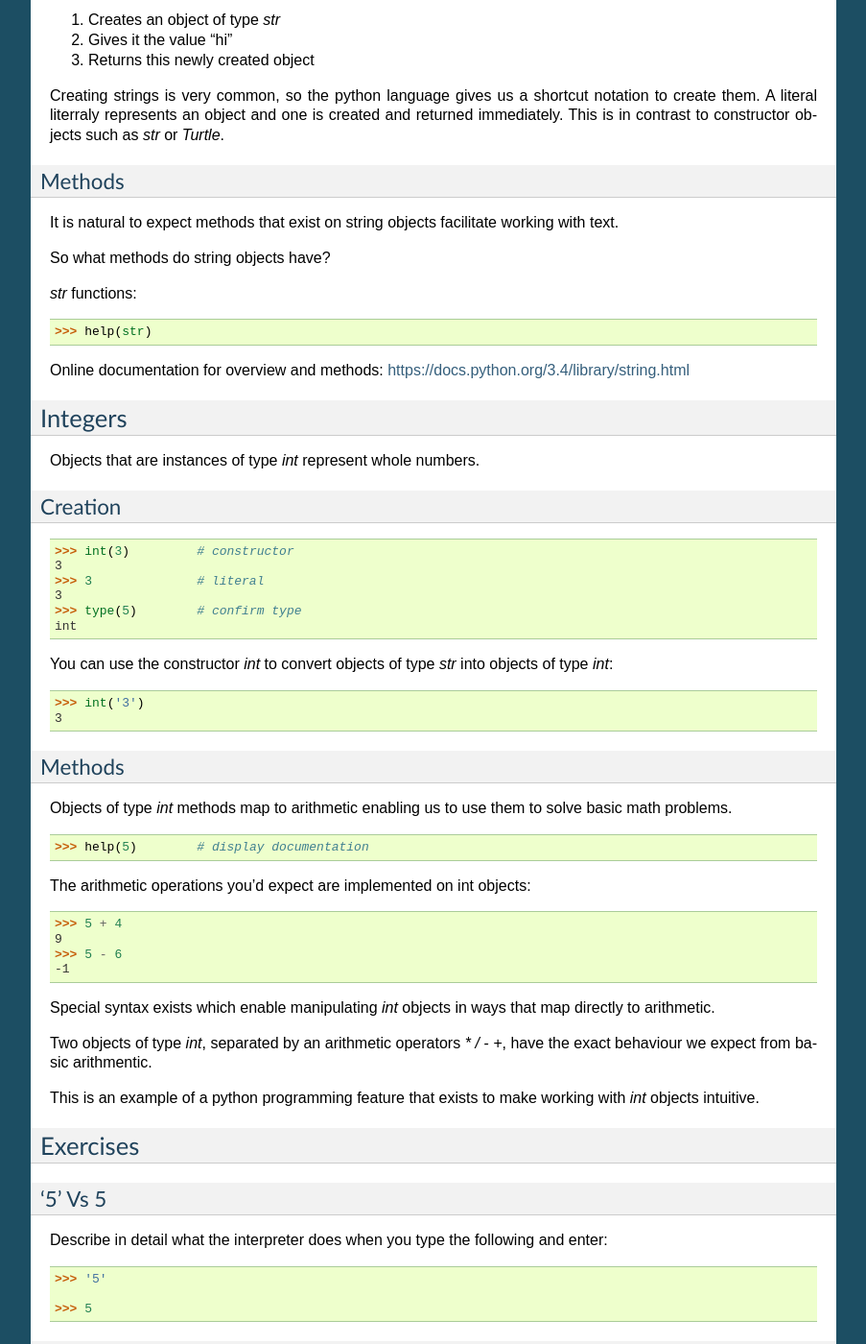
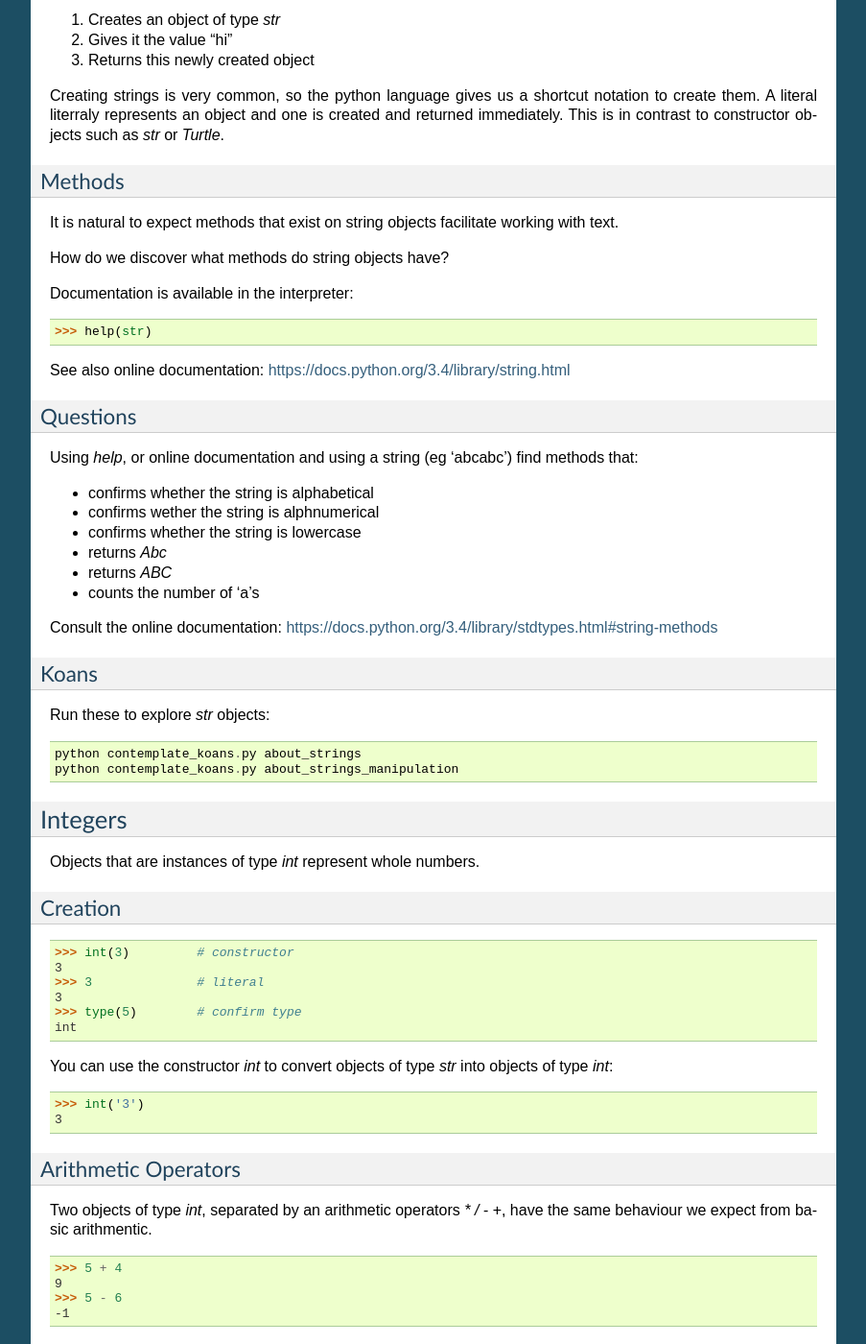
Before and after one commit to gu-lseg/intro-to-programming, a Sphinx documentation site: the page built from source/objects.rst, in a window 1280 px wide and 1400 px high, scrolled down 1637 px. Shown: the whole window at 96% size, without its empty margins (198-1101 px from the left). Built offline with Sphinx 7.4.7, drawn with Linux system fonts in a browser that asks for light colours; pages that are not in the unit, such as notebooks, are missing from menus; some of the changed text lies outside the part shown.

Commit message:
reorganisation

```diff
--- a/source/functions.rst
+++ b/source/functions.rst
@@ -116,6 +116,14 @@
 Scope & Namespaces
 ==================
 
+We have seen two ways to add to a given namespace:
+
+1. An assignment statement adds a name that references an object.
+2. A function definition associates a name with an object of type function.
+
+Functions however create a namespace that is relative only to its block of
+code.
+
 We will use pythontutor to exercise visualising program execution.
 
 http://www.pythontutor.com/visualize.html#mode=edit
@@ -147,12 +155,25 @@
 
 .. image:: /images/inc_visualisation.png
 
+
 You will notice that when execution enters a function, a new 'frame' is
 created. This frame is isolated from the previous frame.
 
 In effect the interpreter creates a new namespace. This namespace is emtpy
 unless parameters pass names and their values.
 
+.. tip::
+
+    A namespace and a frame are different objects. For the purpose of this course
+    however think of them as the same.
+
+Programmatically a name points to an object's location in memory. In a way it is
+synonmymous with the `id` of the object it refers to.
+
+When the interpreter encouters a name it resolves that name by looking up the
+location in memory it points to.
+
+A name effectively tells the interpreter how to find the object you are referring to.
 
 Exercises
 =========
--- a/source/objects.rst
+++ b/source/objects.rst
@@ -107,17 +107,43 @@
 
 It is natural to expect methods that exist on string objects facilitate working with text.
 
-So what methods do string objects have?
+How do we discover what methods do string objects have?
 
-`str` functions::
+Documentation is available in the interpreter::
 
     >>> help(str)
 
-Online documentation for overview and methods: |string_docs|
+See also online documentation: |string_docs|
 
 .. |string_docs| raw:: html
 
     <a href="https://docs.python.org/3.4/library/string.html" target="_blank">https://docs.python.org/3.4/library/string.html</a>
+
+Questions
+---------
+
+Using `help`, or online documentation and using a string (eg 'abcabc') find methods that:
+
+* confirms whether the string is alphabetical
+* confirms wether the string is alphnumerical
+* confirms whether the string is lowercase
+* returns `Abc`
+* returns `ABC`
+* counts the number of 'a's
+
+Consult the online documentation: |string_methods|
+
+.. |string_methods| raw:: html
+
+    <a href="https://docs.python.org/3.4/library/stdtypes.html#string-methods" target="_blank">https://docs.python.org/3.4/library/stdtypes.html#string-methods</a>
+
+Koans
+-----
+
+Run these to explore `str` objects::
+
+    python contemplate_koans.py about_strings
+    python contemplate_koans.py about_strings_manipulation
 
 
 Integers
@@ -143,31 +169,47 @@
     >>> int('3')
     3
 
-Methods
--------
+Arithmetic Operators
+--------------------
 
-Objects of type `int` methods map to arithmetic enabling us to use them to
-solve basic math problems.
+Two objects of type `int`, separated by an arithmetic operators `*` `/` `-` `+`, have the
+same behaviour we expect from basic arithmentic.
 
 ::
-
-    >>> help(5)        # display documentation
-
-The arithmetic operations you'd expect are implemented on int objects::
 
     >>> 5 + 4
     9
     >>> 5 - 6
     -1
 
-Special syntax exists which enable manipulating `int` objects in ways that map
-directly to arithmetic.
+This special syntax exists to make working with `int` objects intuitive.
 
-Two objects of type `int`, separated by an arithmetic operators `*` `/` `-` `+`, have the
-exact behaviour we expect from basic arithmentic.
 
-This is an example of a python programming feature that exists
-to make working with `int` objects intuitive.
+Comparison Operators
+--------------------
+
+Likewise two objects of type `int`, separated by an comparison operators `==`
+`>=` `<=` `<` `>`, have the same behaviour we expect.
+
+These are expressions and these evaluate to `True` or `False`.
+
+::
+
+    >>> 5 == 4
+    False
+    >>> 5 < 6
+    True
+    >>> 6 <= 6
+    True
+
+Again the special syntax exists to fit our existing expectations.
+
+Koans
+-----
+
+Run these to explore `int` objects::
+
+    python contemplate_koans.py about_integers
 
 
 Exercises
@@ -201,33 +243,3 @@
 
 Try the same above but this time using `*` instead of `+`. What can you
 conclude of the meaning of `*`?
-
-
-`str` methods
--------------
-
-Using the `help`, or the online documentation and a string (eg 'abcabc') find methods that:
-
-* confirms whether the string is alphabetical
-* confirms wether the string is alphnumerical
-* confirms whether the string is lowercase
-* returns `Abc`
-* returns `ABC`
-* counts the number of 'a's
-
-Consult the online documentation: |string_methods|
-
-.. |string_methods| raw:: html
-
-    <a href="https://docs.python.org/3.4/library/stdtypes.html#string-methods" target="_blank">https://docs.python.org/3.4/library/stdtypes.html#string-methods</a>
-
-
-Koans & `str`
--------------
-
-In these Koans we will spend time exploring `str` objects.
-
-::
-
-    python contemplate_koans.py about_strings
-    python contemplate_koans.py about_strings_manipulation
```
Also changed, not shown: source/names.rst (+14 -24 lines).
